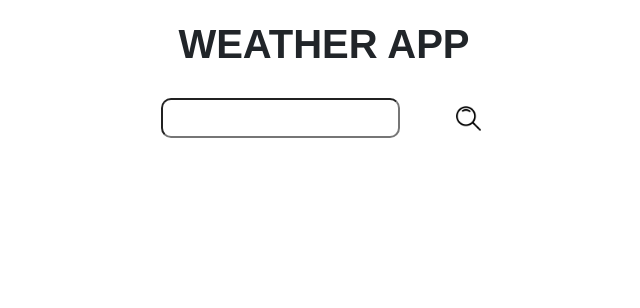
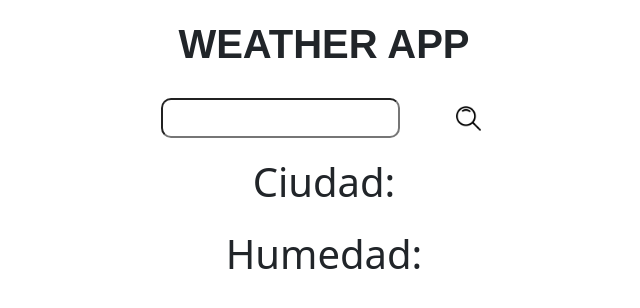
Before and after one commit to CristianPulgarin/Electiva1_WatherApp_taller1_equipoele1, a React (Vite) app: page / in a window 1280 px wide. Shown: the top 308 px of the page, without its empty margins (316-956 px from the left). Built offline with nearby package versions, Linux system fonts and the light colour scheme; no server answers.

Commit message:
added search function

```diff
--- a/src/components/GetApi.tsx
+++ b/src/components/GetApi.tsx
@@ -1,12 +1,14 @@
-import React, { use, useEffect, useState } from 'react'
+import React, { use, useEffect, useRef, useState } from 'react'
 import buscar from '../img/buscar.png'
 
 
 export const GetApi = () => {
 
+
     const [weather,setWeather] = useState<any>(false)
 const [getText,setGetText] =useState<string>("")
-    const search = async (city:any)=>{
+
+const search = async (city:any)=>{
         try{
             const url = `https://api.openweathermap.org/data/2.5/weather?q=${city}&units=metric&appid=04308b510bc6871e2f1264ec5e548951`
 
@@ -36,7 +38,7 @@ const [getText,setGetText] =useState<string>("")
   }
 
     useEffect(()=>{
-        search("Medellin")
+        search(getText)
     })
   return (
     <>
@@ -57,6 +59,7 @@ const [getText,setGetText] =useState<string>("")
             width={'25px'}
             height={'25px'}
             className='img_btn'
+
             alt="" />
          </button>
          </div>
@@ -64,7 +67,13 @@ const [getText,setGetText] =useState<string>("")
 
         <div className="container_info">
 
-
+            <h1 className='city'>
+                Ciudad: {weather.location}
+            </h1>
+            <br />
+            <h1 className='humidity'>
+                Humedad: {weather.humidity}
+            </h1>
 
         </div>
         </>
--- a/src/index.css
+++ b/src/index.css
@@ -35,3 +35,20 @@ height: 40px;
 .img_btn{
 margin-top: -15px;
 }
+
+
+.container_info{
+  justify-content: center;
+
+
+  margin-top: 20px;
+}
+
+.city{
+    margin: 0 auto;
+    text-align: center;
+}
+
+.humidity{
+  text-align: center;
+}
```
